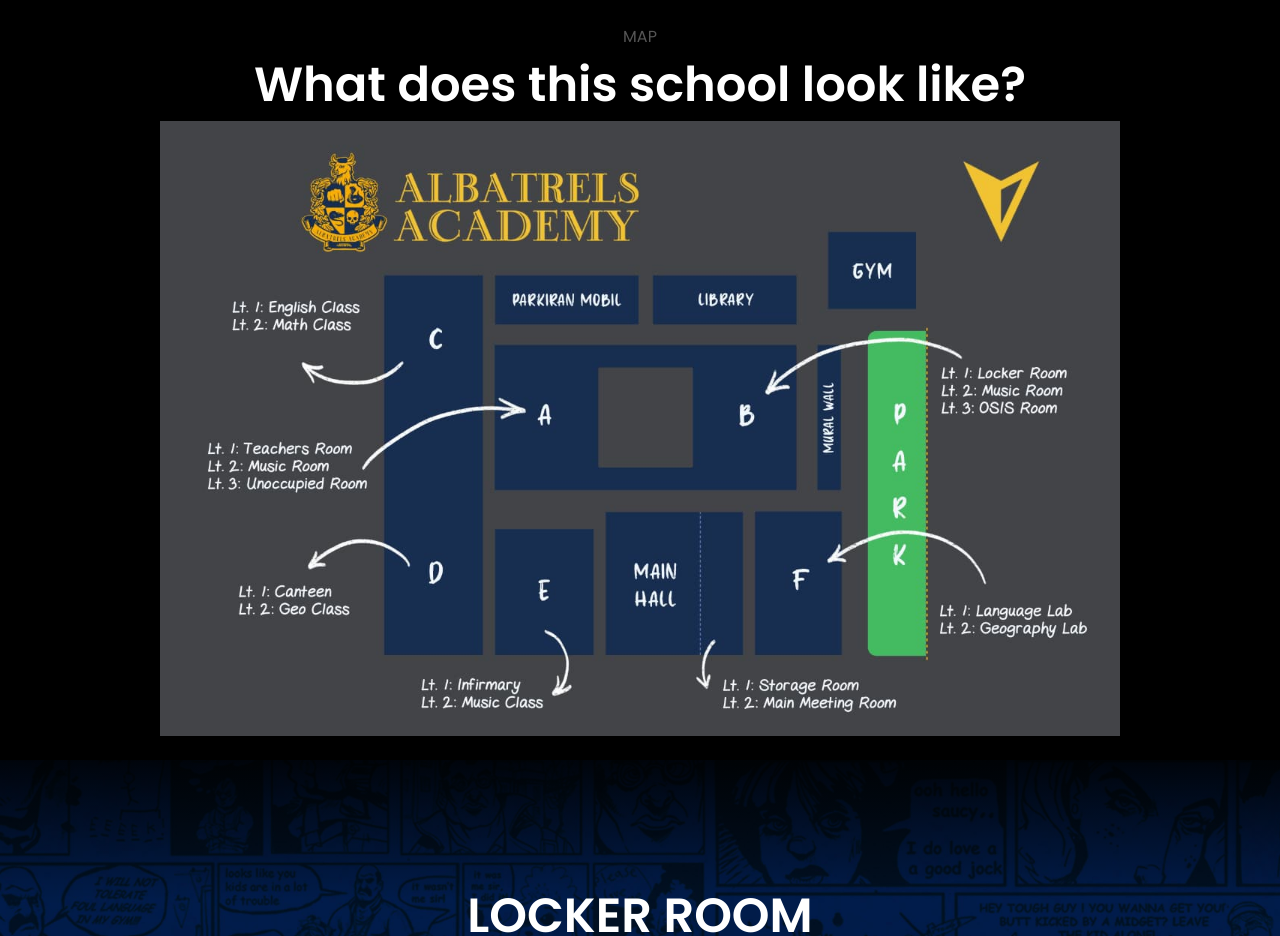
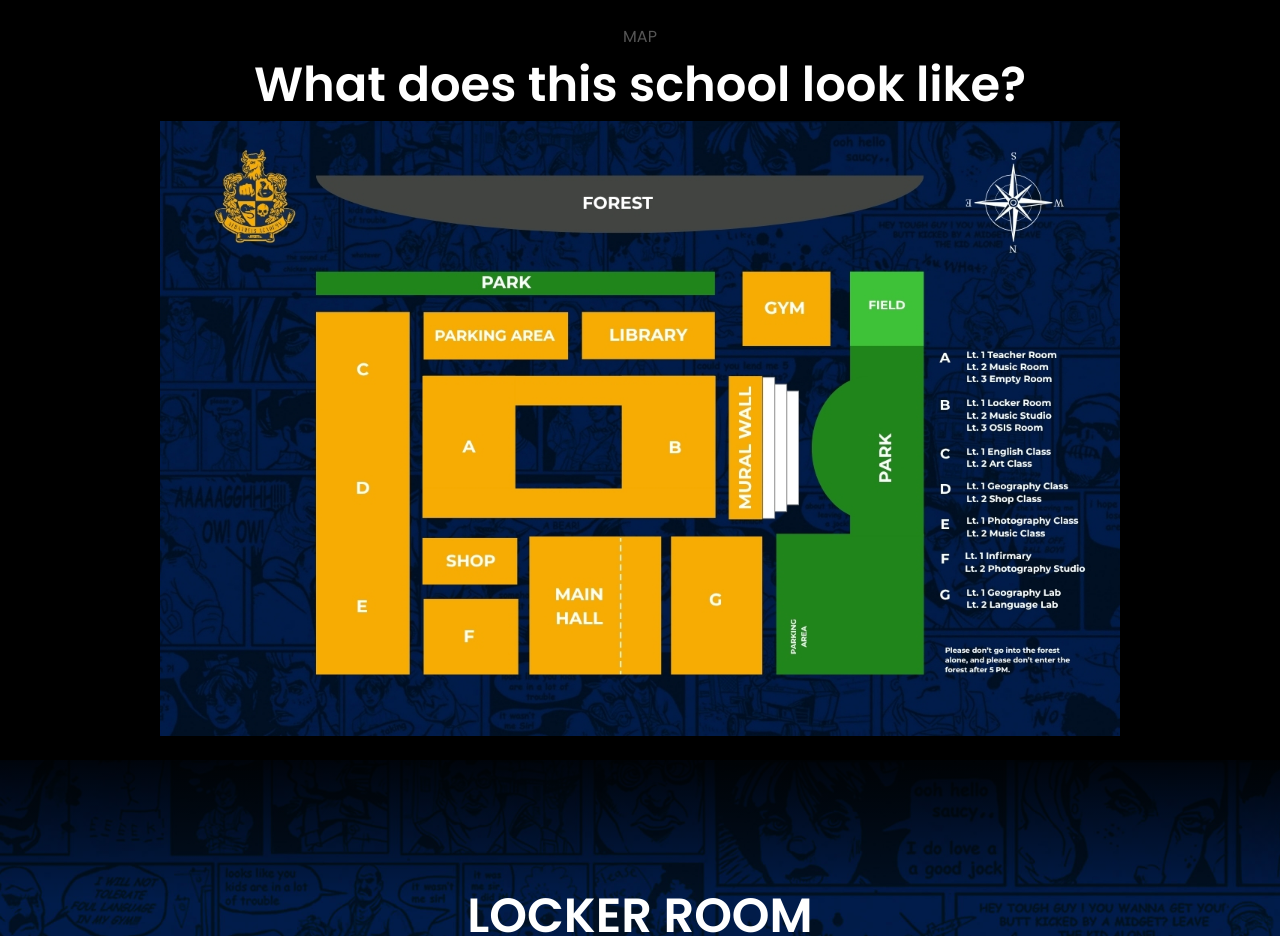
Before and after one commit to dvdnyll/ALBATRELS-ACADEMY-S3, a plain HTML site: page index.html in a window 1280 px wide. Shown: the part 1840-2776 px from the top of the page. Drawn offline with Linux system fonts and the light colour scheme.

Commit message:
Replace map image with forest image in index.html

```diff
--- a/index.html
+++ b/index.html
@@ -96,7 +96,7 @@
       <p class="section__text__p1">MAP</p>
       <h1 class="title">What does this school look like?</h1>
       <div class="experience-details-container">
-      <img src="./assets/map.jpeg">
+      <img src="./assets/FOREST.jpg">
       </div>
     </section>
 <section id="locker-room">
```
